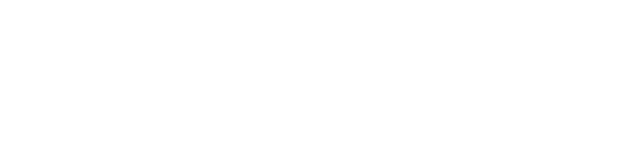
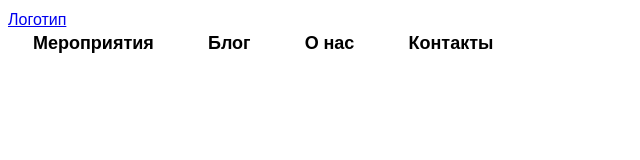
Before and after one commit to Roman-RT707/project_TUSUR, a plain HTML site: page index.html in a window 1280 px wide. Shown: the whole page, without its empty margins (0-640 px from the left). Drawn offline with nearby package versions, Linux system fonts and the light colour scheme.

Commit message:
Making my first commit

```diff
--- a/index.html
+++ b/index.html
@@ -1,11 +1,41 @@
 <!DOCTYPE html>
-<html lang="en">
+<html lang="ru">
 <head>
     <meta charset="UTF-8">
-    <meta name="viewport" content="width=device-width, initial-scale=1.0">
-    <title>Document</title>
+    <link rel="stylesheet" href="styles/style.css">
+    <link rel="preconnect" href="https://fonts.googleapis.com">
+    <link rel="preconnect" href="https://fonts.gstatic.com" crossorigin>
+    <link href="https://fonts.googleapis.com/css2?family=Lora:wght@400;500;600;700&family=Open+Sans:wght@400;500;600;700&display=swap" rel="stylesheet">
+    <title>Page title</title>
 </head>
-<body>
+<body class="body">
+    <header class="page-header">
+        <a href="index.html" class="page-header__logo">Логотип</a>
+        <nav class="page-header__nav">
+            <a href="#" class="page-header__nav-link">Мероприятия</a>
+            <a href="#" class="page-header__nav-link">Блог</a>
+            <a href="#" class="page-header__nav-link">О нас</a>
+            <a href="#" class="page-header__nav-link">Контакты</a>
+        </nav>
 
+        <a href="#" class="btn page-header__user-btn"></a>
+    </header>
+
+    <main class="main">
+        <div class="home">
+            <header class="main-header home__main-header"></header>
+            <section class="offers home-offers"></section>
+            <section class="about home_about"></section>
+            <section class="upcoming home_upcoming"></section>
+            <section class="listing home__listing"></section>
+            <section class="contacts home__contacts"></section>
+
+            <div class="doit home__doit"></div>
+        </div>
+    </main>
+
+    <footer class="page-footer">
+
+    </footer>
 </body>
 </html>
--- /dev/null
+++ b/styles/style.css
@@ -0,0 +1,20 @@
+.body {
+    font-family: "Open Sans", sans-serif;
+    font-size: 16px;
+    font-weight: 400;
+    font-style: normal;
+    line-height: 1.375;
+}
+
+.page-header {}
+
+.page-header__nav-link {
+    margin: 0 25px;
+        font-weight: 600;
+        color: black;
+        font-size: 18px;
+        line-height: 25px;
+        text-decoration: none;
+}
+
+.page-footer {}
```
